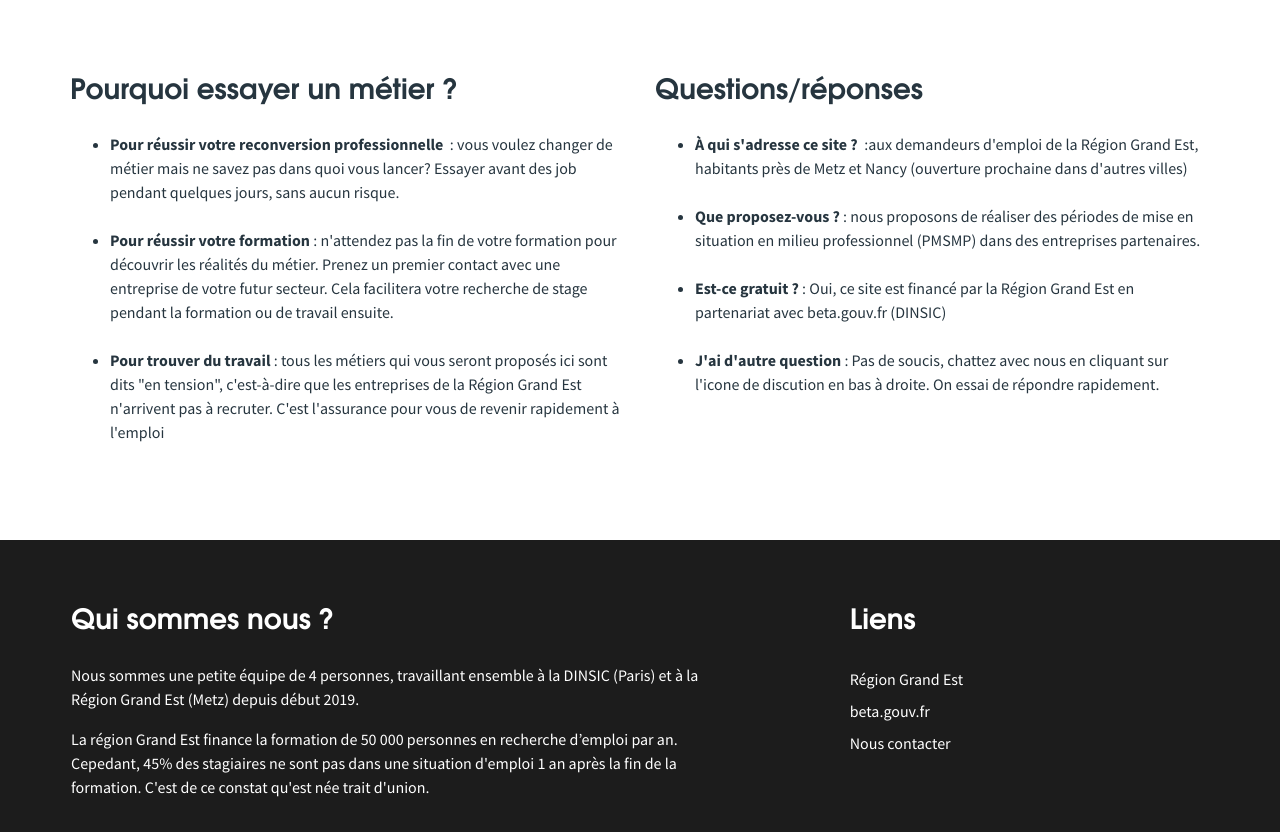
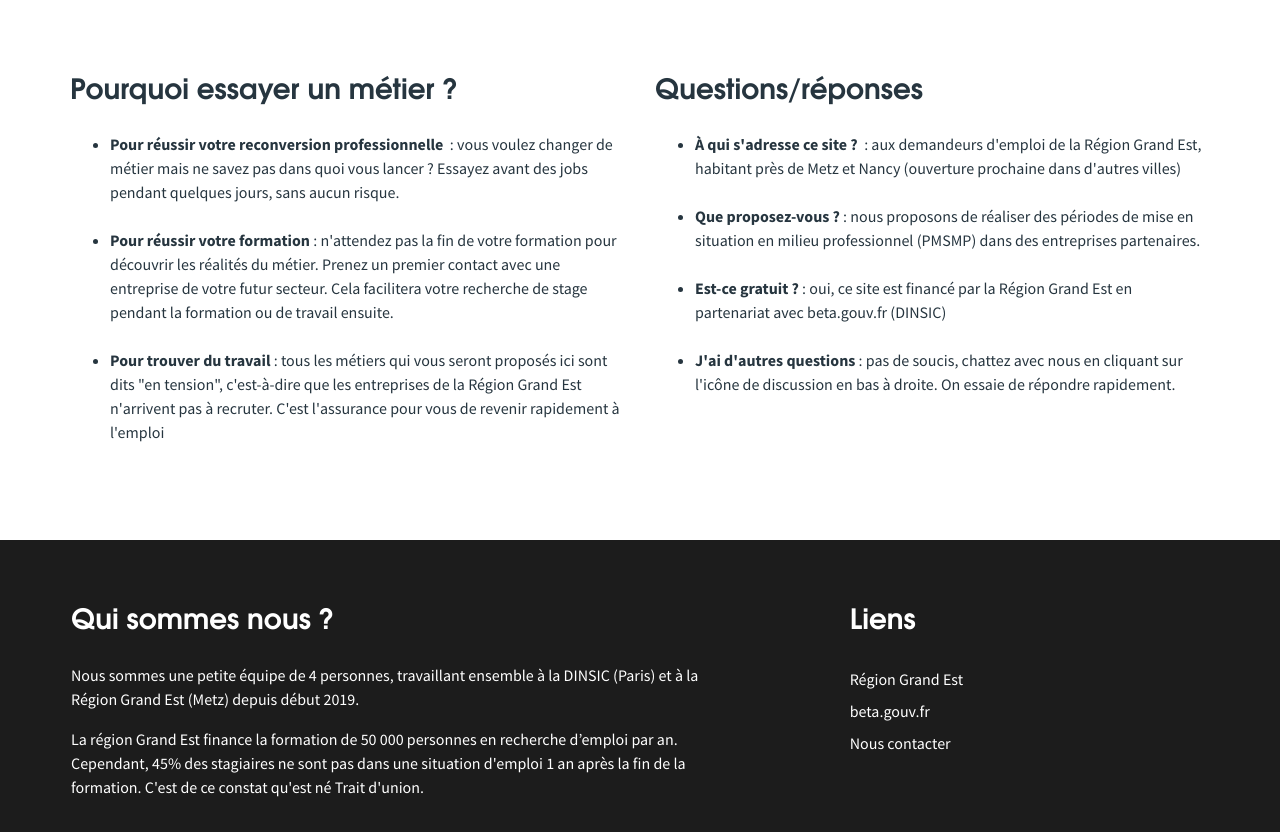
Before and after one commit to HEYGUL/traitdunion-landing-pages, a website: page public/candidats/index.html in a window 1280 px wide. Shown: the part 1180-2012 px from the top of the page. Drawn offline with Linux system fonts and the light colour scheme; a script that the page names is missing; files whose address does not match are found by name.

Commit message:
Minor text change

```diff
--- a/public/candidats/index.html
+++ b/public/candidats/index.html
@@ -372,8 +372,7 @@
           <div class="col-md-6 col-sm-6  col-xs-12 ">
             <h2>Pourquoi essayer un métier ?</h2>
             <ul>
-              <li><b>Pour réussir votre reconversion professionnelle </b> : vous voulez changer de métier mais
-                ne savez pas dans quoi vous lancer? Essayer avant des job pendant quelques jours, sans aucun risque.
+              <li><b>Pour réussir votre reconversion professionnelle </b> : vous voulez changer de métier mais ne savez pas dans quoi vous lancer ? Essayez avant des jobs pendant quelques jours, sans aucun risque.
               </li>
               <br />
               <li><b>Pour réussir votre formation</b> : n'attendez pas la fin de votre formation pour découvrir
@@ -393,21 +392,18 @@
             <h2>Questions/réponses </h2>
 
             <ul>
-              <li><b>À qui s'adresse ce site ? </b> :aux demandeurs d'emploi de la Région Grand Est, habitants près de
-                Metz et Nancy (ouverture prochaine dans d'autres villes) </li>
+              <li><b>À qui s'adresse ce site ? </b> : aux demandeurs d'emploi de la Région Grand Est, habitant près de Metz et Nancy (ouverture prochaine dans d'autres villes)</li>
               <br />
               <li><b>Que proposez-vous ?</b> : nous proposons de réaliser des périodes de mise en situation en milieu
                 professionnel (PMSMP)
                 dans des entreprises partenaires.
               </li>
               <br />
-              <li><b>Est-ce gratuit ?</b> : Oui, ce site est financé par la Région Grand Est en partenariat avec
+              <li><b>Est-ce gratuit ?</b> : oui, ce site est financé par la Région Grand Est en partenariat avec
                 beta.gouv.fr (DINSIC)
               </li>
               <br />
-              <li><b>J'ai d'autre question</b> : Pas de soucis, chattez avec nous en cliquant sur l'icone de discution
-                en bas à droite.
-                On essai de répondre rapidement.
+              <li><b>J'ai d'autres questions</b> : pas de soucis, chattez avec nous en cliquant sur l'icône de discussion en bas à droite. On essaie de répondre rapidement.
               </li>
 
 
@@ -429,9 +425,7 @@
             et à la Région Grand Est (Metz) depuis début 2019.
           </p>
           <p>
-            La région Grand Est finance la formation de 50 000 personnes en recherche d’emploi par an.
-            Cepedant, 45% des stagiaires ne sont pas dans une situation d'emploi 1 an après la fin de la formation.
-            C'est de ce constat qu'est née trait d'union.
+            La région Grand Est finance la formation de 50 000 personnes en recherche d’emploi par an. Cependant, 45% des stagiaires ne sont pas dans une situation d'emploi 1 an après la fin de la formation. C'est de ce constat qu'est né Trait d'union.
           </p>
 
         </div>
```
Also changed, not shown: public/candidats/serveur.html (+8 -10 lines).
